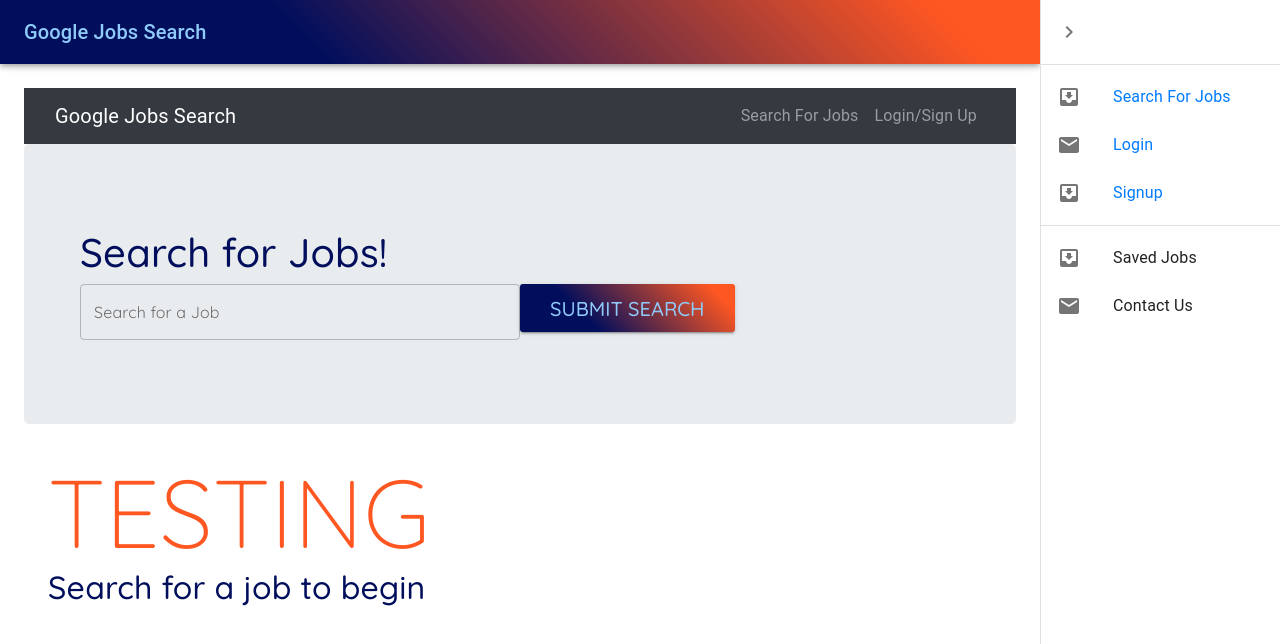
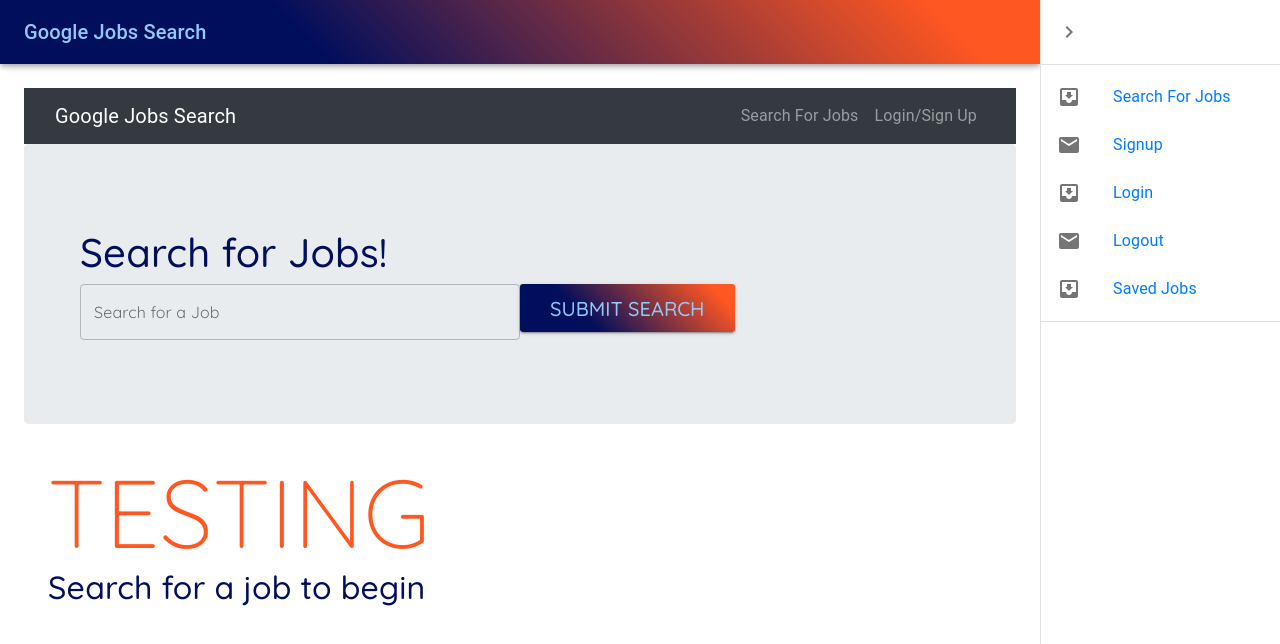
Before and after one commit to mhmunter/jobSearchEngineGraphQL, a React (Create React App) app in the folder client/: page / in a window 1280 px wide. Both pictures are taken after a click on the button "open drawer". Shown: the top 644 px of the page. Built offline with nearby package versions, Linux system fonts and the light colour scheme.

Commit message:
cleaned up Layout.js

```diff
--- a/client/src/App.js
+++ b/client/src/App.js
@@ -14,6 +14,7 @@ import { createTheme, ThemeProvider } from '@material-ui/core';
 import Layout from './components/Layout';
 import LoginForm from './components/LoginForm';
 import SignupForm from './components/SignupForm';
+import Auth from './utils/auth'
 
 const theme = createTheme({
   palette: {
@@ -117,9 +118,10 @@ function App() {
               <Navbar />
               <Switch>
                 <Route exact path="/" component={SearchJobs} />
-                <Route exact path="/saved" component={SavedJobs} />
                 <Route exact path='/login' component={LoginForm}/>
                 <Route exact path='/signup' component={SignupForm}/>
+                <Route exact path='/logout' component={Auth}/>
+                <Route exact path="/saved" component={SavedJobs} />
                 <Route
                   render={() => <h1 className="display-2">Wrong page!</h1>}
                 />
--- a/client/src/components/Layout.js
+++ b/client/src/components/Layout.js
@@ -1,28 +1,31 @@
 import React, { useState } from 'react';
-import { Link } from "react-router-dom";
-// import { Navbar, Nav, Container} from "react-bootstrap";
+import { Link } from 'react-router-dom';
 import SignUpForm from './SignupForm';
 import LoginForm from './LoginForm';
+import Auth from '../utils/auth';
+import SavedJobs from '../pages/SavedJobs';
 import { styled, useTheme } from '@mui/material/styles';
-import Box from '@mui/material/Box';
-import Drawer from '@mui/material/Drawer';
+import {
+  Box,
+  Drawer,
+  Toolbar,
+  CssBaseline,
+  List,
+  Typography,
+  Divider,
+  IconButton,
+  ListItem,
+  ListItemButton,
+  ListItemIcon,
+  ListItemText,
+  Modal,
+} from '@mui/material';
 import MuiAppBar from '@mui/material/AppBar';
-import Toolbar from '@mui/material/Toolbar';
-import CssBaseline from '@mui/material/CssBaseline';
-import List from '@mui/material/List';
-import Typography from '@mui/material/Typography';
-import Divider from '@mui/material/Divider';
-import IconButton from '@mui/material/IconButton';
 import MenuIcon from '@mui/icons-material/Menu';
 import ChevronLeftIcon from '@mui/icons-material/ChevronLeft';
 import ChevronRightIcon from '@mui/icons-material/ChevronRight';
-import ListItem from '@mui/material/ListItem';
-import ListItemButton from '@mui/material/ListItemButton';
-import ListItemIcon from '@mui/material/ListItemIcon';
-import ListItemText from '@mui/material/ListItemText';
 import InboxIcon from '@mui/icons-material/MoveToInbox';
 import MailIcon from '@mui/icons-material/Mail';
-import Modal from '@mui/material/Modal'
 import { makeStyles, Tab } from '@material-ui/core';
 
 const useStyles = makeStyles({
@@ -155,8 +158,14 @@ export default function Layout({ children }) {
         </DrawerHeader>
         <Divider />
         <List>
-          {[{name:'Search For Jobs', link: '/'}, {name:'Login', link: '/login'}, {name:'Signup', link: '/signup'}].map((text, index) => (
-            <Link to= {text.link}>
+          {[
+            { name: 'Search For Jobs', link: '/' },
+            { name: 'Signup', link: '/signup' },
+            { name: 'Login', link: '/login' },
+            { name: 'Logout', link: '/#' },
+            { name: 'Saved Jobs', link: '/saved' },
+          ].map((text, index) => (
+            <Link to={text.link}>
               <ListItem
                 key={text.name}
                 disablePadding
@@ -173,18 +182,6 @@ export default function Layout({ children }) {
           ))}
         </List>
         <Divider />
-        <List>
-          {['Saved Jobs', 'Contact Us'].map((text, index) => (
-            <ListItem key={text} disablePadding>
-              <ListItemButton>
-                <ListItemIcon>
-                  {index % 2 === 0 ? <InboxIcon /> : <MailIcon />}
-                </ListItemIcon>
-                <ListItemText primary={text} />
-              </ListItemButton>
-            </ListItem>
-          ))}
-        </List>
         <Modal
           size="lg"
           show={showModal}
@@ -196,21 +193,33 @@ export default function Layout({ children }) {
               <Modal.Title id="signup-modal">
                 <List variant="pills">
                   <ListItem>
-                    <Link to= '/login'>Login</Link>
+                    <Link to="/login">Login</Link>
                   </ListItem>
                   <ListItem>
                     <Link eventKey="signup">Sign Up</Link>
+                  </ListItem>
+                  <ListItem>
+                    <Link to="/#">Logout</Link>
+                  </ListItem>
+                  <ListItem>
+                    <Link to="/saved">Saved Jobs</Link>
                   </ListItem>
                 </List>
               </Modal.Title>
             </Modal.Header>
             <Modal.Body>
               <Tab.Content>
+                <Tab.Pane eventKey="signup">
+                  <SignUpForm handleModalClose={() => setShowModal(false)} />
+                </Tab.Pane>
                 <Tab.Pane eventKey="login">
                   <LoginForm handleModalClose={() => setShowModal(false)} />
                 </Tab.Pane>
-                <Tab.Pane eventKey="signup">
-                  <SignUpForm handleModalClose={() => setShowModal(false)} />
+                {/* <Tab.Pane eventKey="logout">
+                  <Auth handleModalClose={() => setShowModal(false)} />
+                </Tab.Pane> */}
+                <Tab.Pane eventKey="saved">
+                  <SavedJobs handleModalClose={() => setShowModal(false)} />
                 </Tab.Pane>
               </Tab.Content>
             </Modal.Body>
@@ -220,41 +229,3 @@ export default function Layout({ children }) {
     </Box>
   );
 }
-// const drawerWidth = 240;
-
-// const useStyles = makeStyles({
-//   page: {
-//     background: '#f9f9f9',
-//     width: '100%',
-//   },
-//   drawer: {
-//     width: drawerWidth,
-//   },
-//   drawerPaper: {
-//     width: drawerWidth,
-//   },
-//   root: {
-//     display: 'flex'
-//   }
-// });
-
-// export default function Layout({ children }) {
-//   const classes = useStyles();
-//   return (
-// <div className={classes.root}>
-//   <Drawer
-//     className={classes.drawer}
-//     variant="permanent"
-//     anchor="right"
-//     classes={{ paper: classes.drawerPaper }}
-//   >
-//     <div>
-//       <Typography variant="h5">Testing</Typography>
-//     </div>
-//   </Drawer>
-//   <div>
-//     <div className={classes.page}>{children}</div>
-//   </div>
-// </div>
-//   );
-// }
--- a/client/src/utils/auth.js
+++ b/client/src/utils/auth.js
@@ -35,14 +35,14 @@ class AuthService {
   login(idToken) {
     // Saves user token to localStorage
     localStorage.setItem('id_token', idToken);
-    window.location.assign('/');
+    window.location.assign('/logout');
   }
 
   logout() {
     // Clear user token and profile data from localStorage
     localStorage.removeItem('id_token');
     // this will reload the page and reset the state of the application
-    window.location.assign('/');
+    window.location.assign('/#');
   }
 }
 
```
Also changed, not shown: client/src/components/SearchJobCard.js (deleted, +0 -50 lines). Lines whose indentation alone changed are shown as unchanged.
